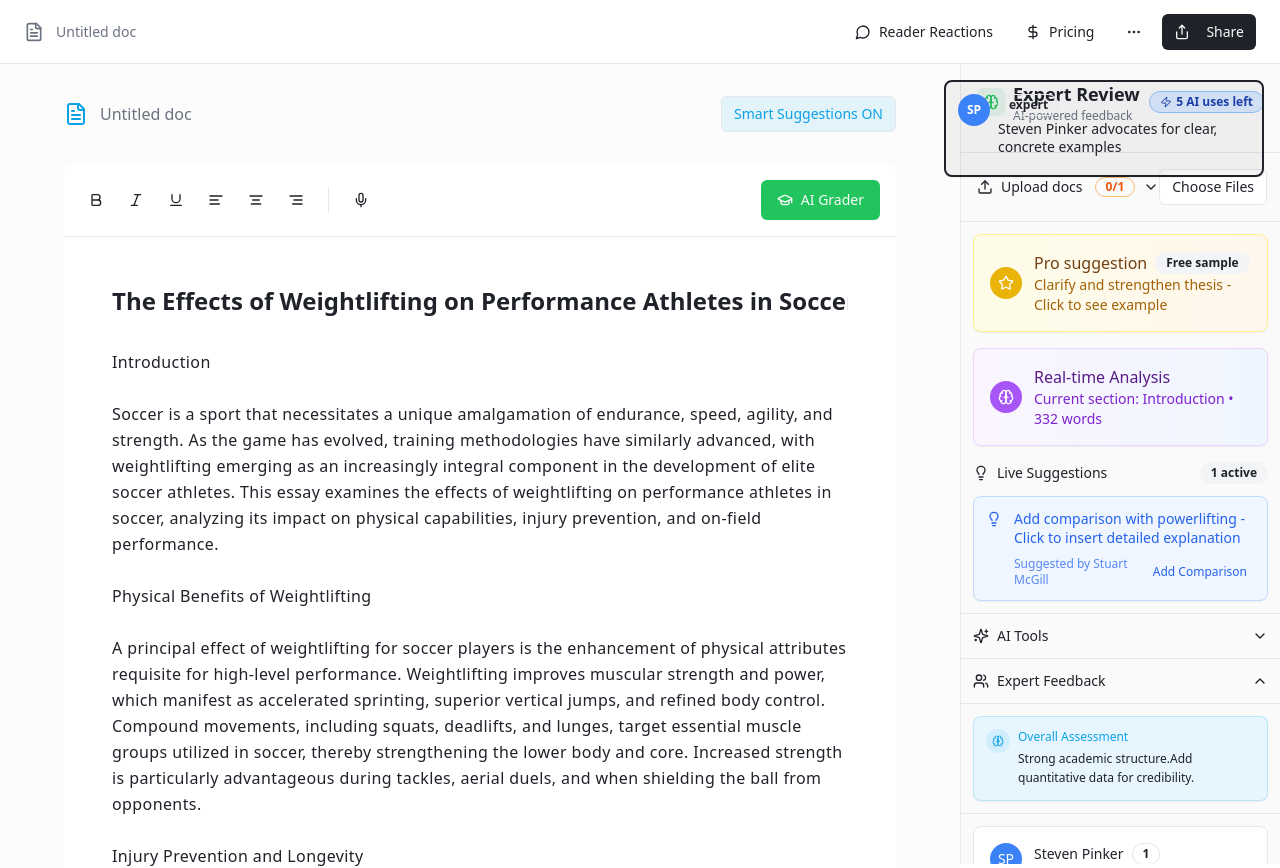
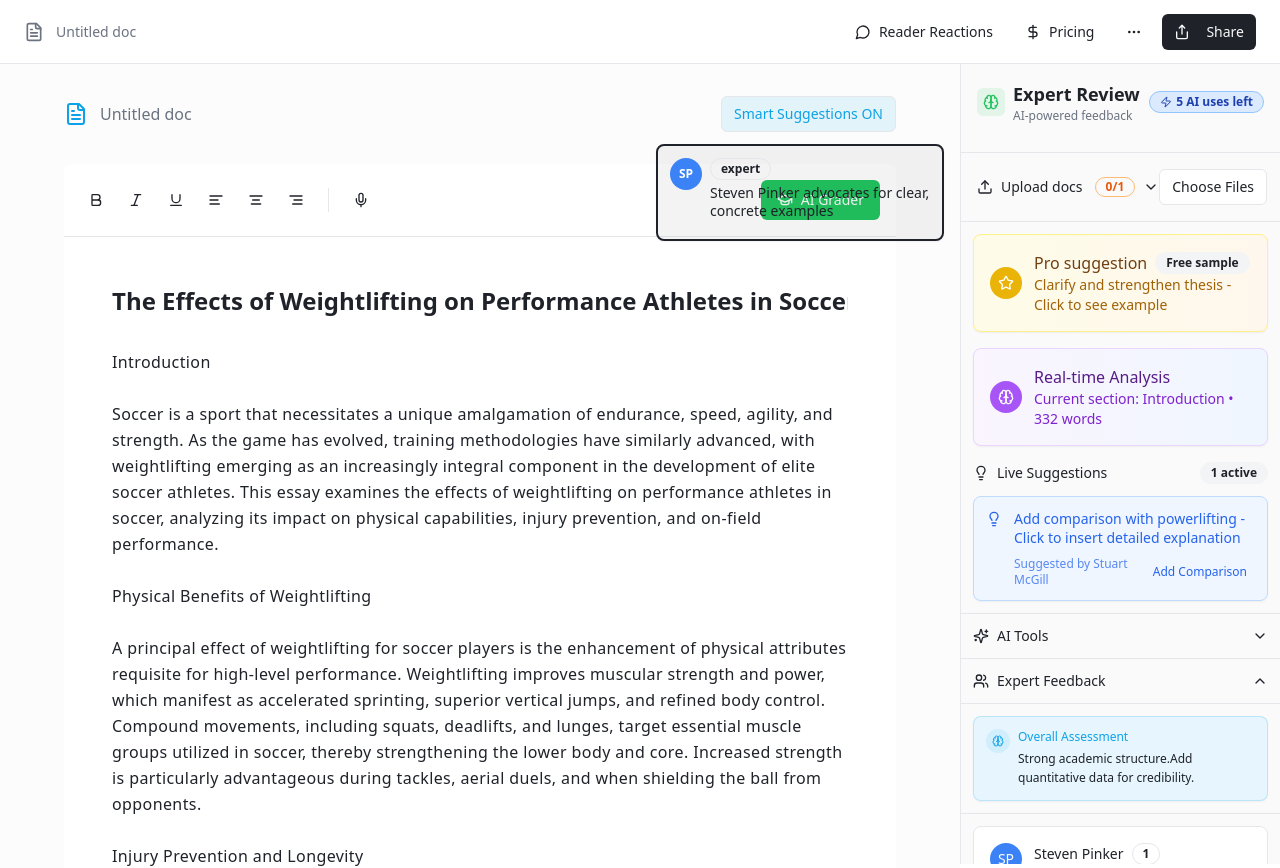
Before and after one commit to abrahamdreams/insight-writer-ai, a React (Vite) app: page / in a window 1280 px wide. Shown: the top 868 px of the page. Built offline with nearby package versions, Linux system fonts and the light colour scheme.

Commit message:
Refactor header UI

```diff
--- a/src/components/InlineSuggestions.tsx
+++ b/src/components/InlineSuggestions.tsx
@@ -153,8 +153,8 @@ const InlineSuggestions = ({ content, cursorPosition, onInsertText, containerRef
   if (activeSuggestions.length === 0) return null;
 
   return (
-    <div className="fixed top-20 right-4 max-w-80 space-y-2 z-50">
-      {activeSuggestions.slice(0, 3).map((suggestion) => {
+    <div className="space-y-2">
+      {activeSuggestions.slice(0, 2).map((suggestion) => {
         const Icon = getSuggestionIcon(suggestion.type);
         const colorClass = getSuggestionColor(suggestion.priority);
         const expertInfo = suggestion.expert ? expertData[suggestion.expert as keyof typeof expertData] : null;
--- a/src/components/InteractiveEditor.tsx
+++ b/src/components/InteractiveEditor.tsx
@@ -125,7 +125,7 @@ The translation of gym gains to the soccer pitch is evident in various aspects o
   }, []);
 
   return (
-    <div className="flex-1 bg-editor-bg min-h-screen relative" ref={containerRef}>
+    <div className="flex-1 bg-editor-bg min-h-screen relative overflow-hidden" ref={containerRef}>
       <div className="max-w-4xl mx-auto p-8">
         {/* Document Header */}
         <div className="flex items-center gap-3 mb-8">
@@ -211,14 +211,16 @@ The translation of gym gains to the soccer pitch is evident in various aspects o
         </div>
       </div>
 
-      {/* Inline Suggestions */}
-      {showInlineSuggestions && (
+      {/* Inline Suggestions - positioned to not conflict with sidebar */}
+      {showInlineSuggestions && content.length > 50 && (
+        <div className="absolute top-20 right-4 max-w-72 z-30">
           <InlineSuggestions
             content={content}
             cursorPosition={cursorPosition}
             onInsertText={handleInsertWithHighlight}
             containerRef={containerRef}
           />
+        </div>
       )}
     </div>
   );
--- a/src/components/TextAnalysisOverlay.tsx
+++ b/src/components/TextAnalysisOverlay.tsx
@@ -130,7 +130,7 @@ const TextAnalysisOverlay = ({ content, cursorPosition, onInsertText }: TextAnal
   if (nearbyPoints.length === 0) return null;
 
   return (
-    <div className="absolute -right-64 top-0 w-60 space-y-2 z-20">
+    <div className="absolute -right-80 top-0 w-60 space-y-2 z-10">
       <div className="text-xs font-medium text-muted-foreground mb-2">
         Analysis for nearby text
       </div>
```
Lines whose indentation alone changed are shown as unchanged.
